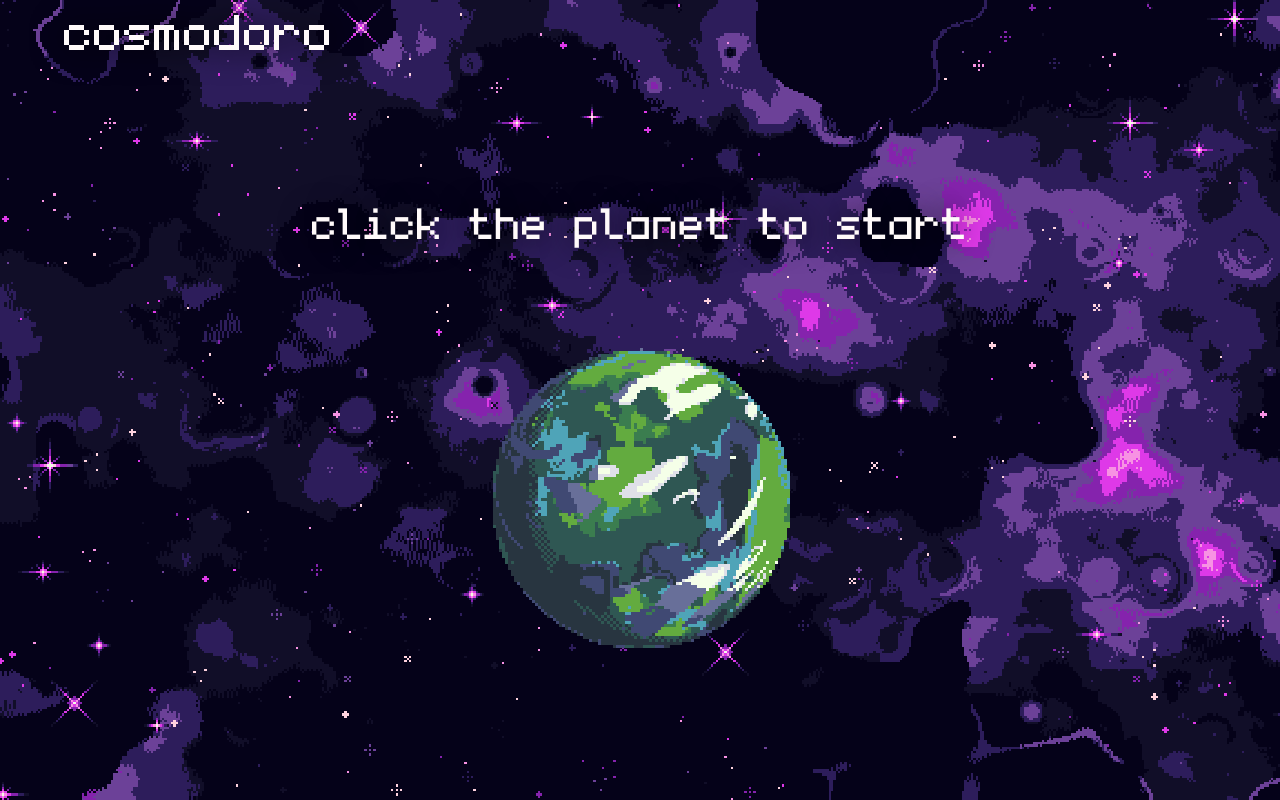
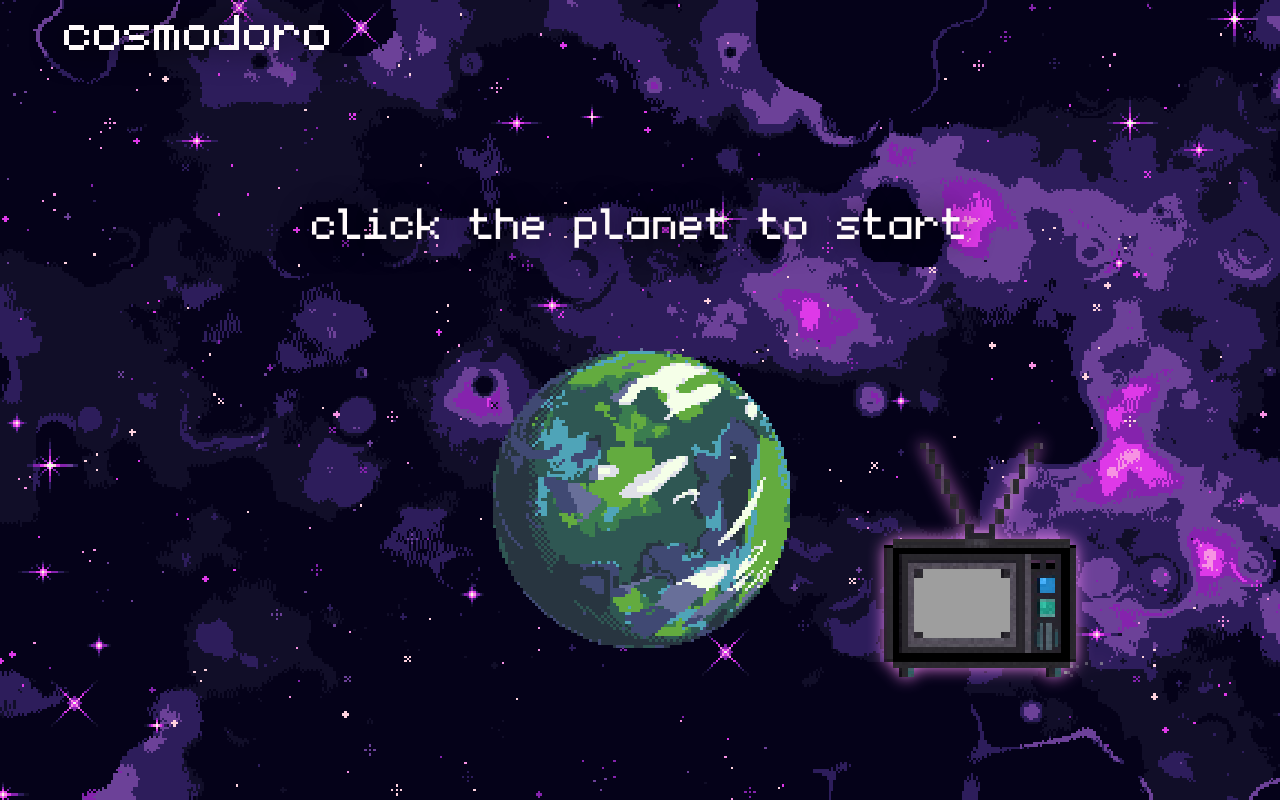
Before and after one commit to SlowKnit/cosmodoro, a Vue app: page / in a window 1280 px wide. Built offline with nearby package versions, Linux system fonts and the light colour scheme; grey boxes are pictures that could not be loaded.

Commit message:
added embedded youtube video

```diff
--- a/src/App.vue
+++ b/src/App.vue
@@ -5,6 +5,7 @@ import TopBar from './components/TopBar.vue';
 import ShootingStars from './components/ShootingStars.vue';
 import backgroundImage from '@/assets/Space Background1.png';
 import planetImage from '@/assets/planet.png';
+import YoutubeEmbed from './components/YoutubeEmbed.vue';
 
 const WORKTIME_MINUTES: number = 25;
 const BREAKTIME_MINUTES: number = 5;
@@ -82,6 +83,7 @@ const startTimer = (minutes: number) => {
           : 'click the planet to start' }} </p>
     </Transition>
     <div class="wrapper">
+      <YoutubeEmbed class="tv" videoId="0aPosoat6Sg" :width="560" :height="315" />
       <SpritesheetPlayer :columns="120" :fps="60" :frame-count="1200" :loop="true" :frame-height="100"
         :frame-width="100" :sprite-url="planetImage" class="planet" @click="onPlanetClicked" />
     </div>
@@ -89,6 +91,15 @@ const startTimer = (minutes: number) => {
 </template>
 
 <style scoped>
+
+.tv{
+  position: absolute;
+  top: 70%;
+  right: 0;
+  transform: translate(-50%, -50%);
+  filter: drop-shadow(0 0 .5rem violet);
+}
+
 .fade-enter-active,
 .fade-leave-active {
   transition: opacity 0.5s ease;
--- /dev/null
+++ b/src/components/YoutubeEmbed.vue
@@ -0,0 +1,69 @@
+<script setup lang="ts">
+import { defineProps, computed } from 'vue';
+import TVImage from '@/assets/tv.png';
+
+const SCALE = 3;
+
+const TV_SIZE = [100, 100];              // Originalgröße in px
+const TV_MIDDLE_OFFSET = [28, 53];       // Abstand von oben/links zum Bildschirm
+const TV_MIDDLE_SIZE = [33, 23];         // Größe des sichtbaren Bereichs
+
+const props = defineProps<{
+  videoId: string;
+}>();
+
+const videoUrl = computed(() => `https://www.youtube.com/embed/${props.videoId}`);
+
+// Skalierte Werte berechnen
+const scaledTVWidth = TV_SIZE[0] * SCALE;
+const scaledTVHeight = TV_SIZE[1] * SCALE;
+const screenTop = TV_MIDDLE_OFFSET[1] * SCALE ;
+const screenLeft = TV_MIDDLE_OFFSET[0] * SCALE;
+const screenWidth = TV_MIDDLE_SIZE[0] * SCALE ;
+const screenHeight = TV_MIDDLE_SIZE[1] * SCALE;
+</script>
+
+<template>
+  <div
+    class="tv-wrapper"
+    :style="{ width: `${scaledTVWidth}px`, height: `${scaledTVHeight}px` }"
+  >
+    <iframe
+      class="tv-video"
+      :src="videoUrl"
+      title="YouTube video player"
+      frameborder="0"
+      allow="accelerometer; autoplay; clipboard-write; encrypted-media; gyroscope; picture-in-picture"
+      allowfullscreen
+      :style="{
+        top: `${screenTop}px`,
+        left: `${screenLeft}px`,
+        width: `${screenWidth}px`,
+        height: `${screenHeight}px`
+      }"
+    ></iframe>
+    <img class="tv-frame" :src="TVImage" alt="TV Frame" />
+  </div>
+</template>
+
+<style scoped>
+.tv-wrapper {
+  position: relative;
+  display: inline-block;
+}
+
+.tv-video {
+  position: absolute;
+  z-index: 1;
+  border: none;
+}
+
+.tv-frame {
+  position: relative;
+  width: 100%;
+  height: auto;
+  display: block;
+  z-index: 2;
+  pointer-events: none;
+}
+</style>
```
Also changed, not shown: src/assets/tv.png (added).
